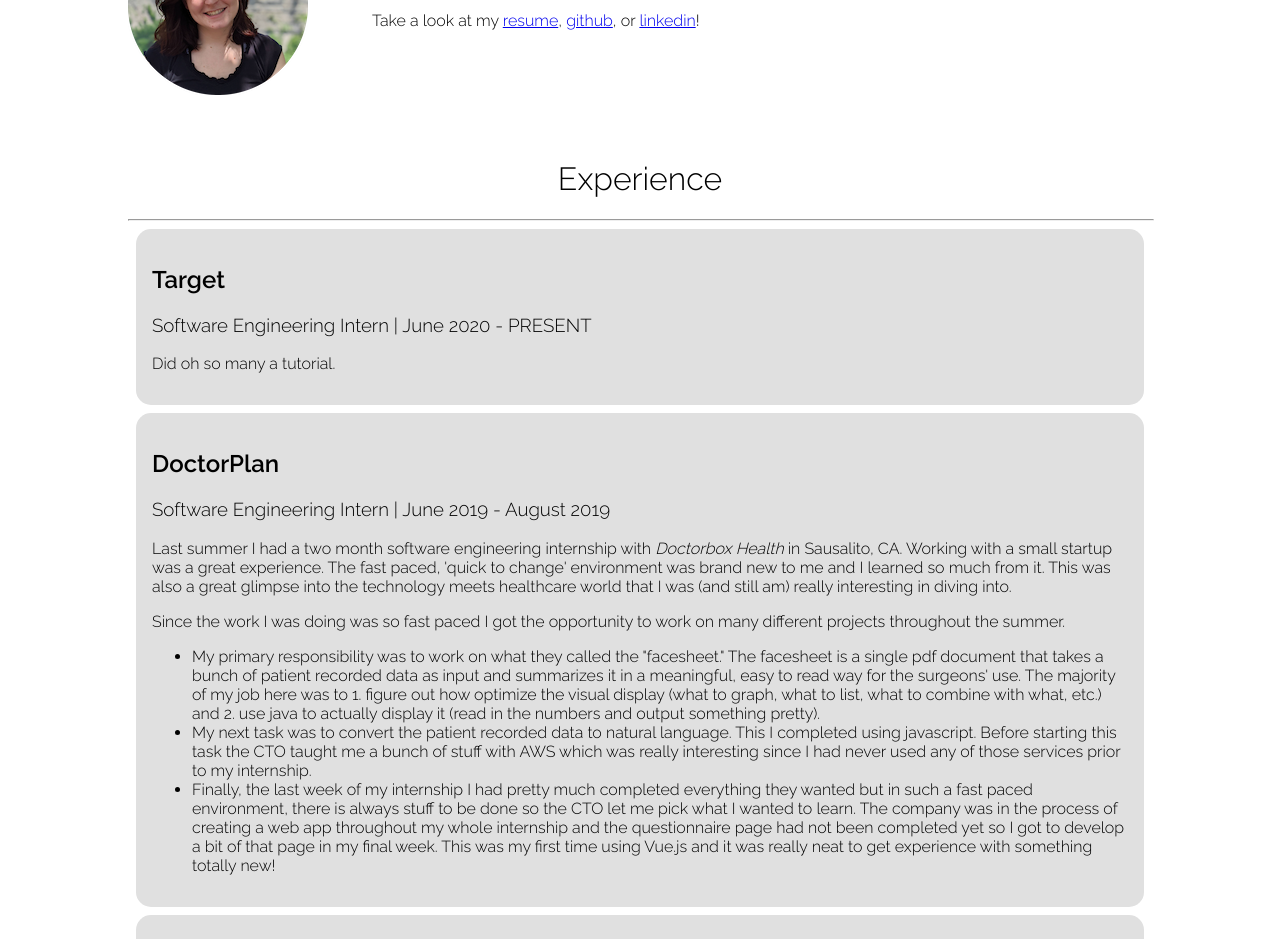
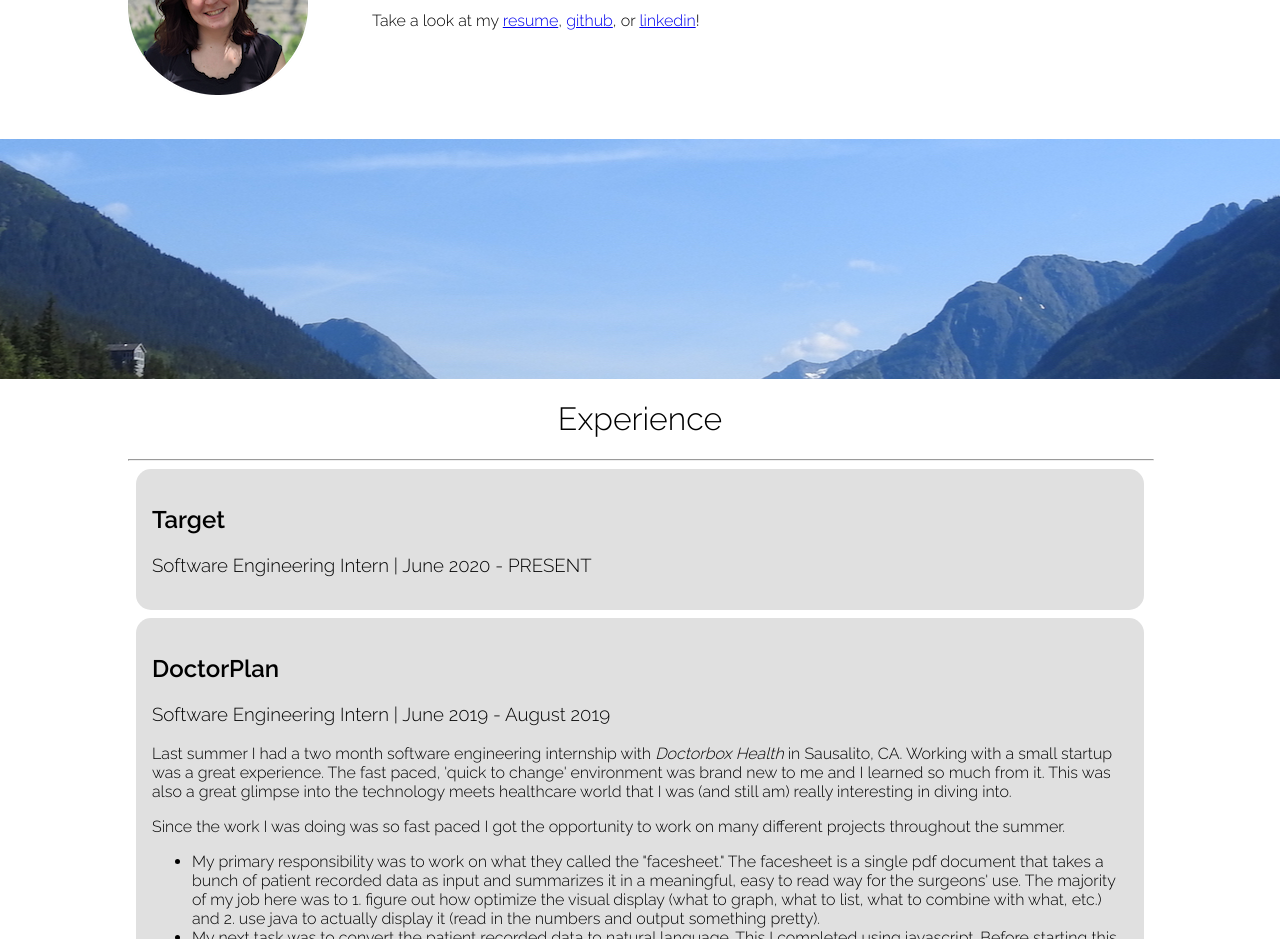
Before and after one commit to lizapressman/PersonalWebsite, a React (Create React App) app: page / in a window 1280 px wide. Shown: the part 960-1899 px from the top of the page. Built offline with nearby package versions, Linux system fonts and the light colour scheme.

Commit message:
experience

```diff
--- a/package.json
+++ b/package.json
@@ -2,7 +2,6 @@
   "name": "website",
   "version": "0.1.0",
   "private": true,
-  "homepage": "https://lizapressman.github.io/reactwebsite/",
   "dependencies": {
     "@testing-library/jest-dom": "^4.2.4",
     "@testing-library/react": "^9.5.0",
--- a/src/App.css
+++ b/src/App.css
@@ -17,12 +17,14 @@
 	height: 60vh;
 	background-attachment: fixed;
 	background-position: center;
+	visibility: visible;
 	/* opacity: .9; */
 }
 #break2 {
 	height: 30vh;
 	background-attachment: fixed;
 	background-position: center;
+	visibility: visible;
 	/* opacity: .9; */
 }
 .title {
@@ -191,8 +193,6 @@ li {
 	}
 	.container {
 		display: inline;
-		/* width: 100%; */
-		/* align-items: center; */
 	}
 	.me {
 		width: 220px;
--- a/src/App.tsx
+++ b/src/App.tsx
@@ -19,7 +19,7 @@ class App extends Component {
         <div id="sections">
           <About></About>
         </div>
-        {/* <Break num="break2" src="./images/alaska.jpeg"></Break> */}
+        <Break num="break2" src="./images/alaska.jpeg"></Break>
         <div id="sections">
           <Experience></Experience>
         </div>
--- a/src/components/Experience.tsx
+++ b/src/components/Experience.tsx
@@ -30,7 +30,7 @@ export const Experience = () => {
 			<div className="experienceBox">
 				<h2><b>Target</b></h2>
 				<h3>Software Engineering Intern | June 2020 - PRESENT</h3>
-				<p>Did oh so many a tutorial.</p>
+				{/* <p>Did oh so many a tutorial.</p> */}
 			</div>
 
 			<div className="experienceBox">
```
